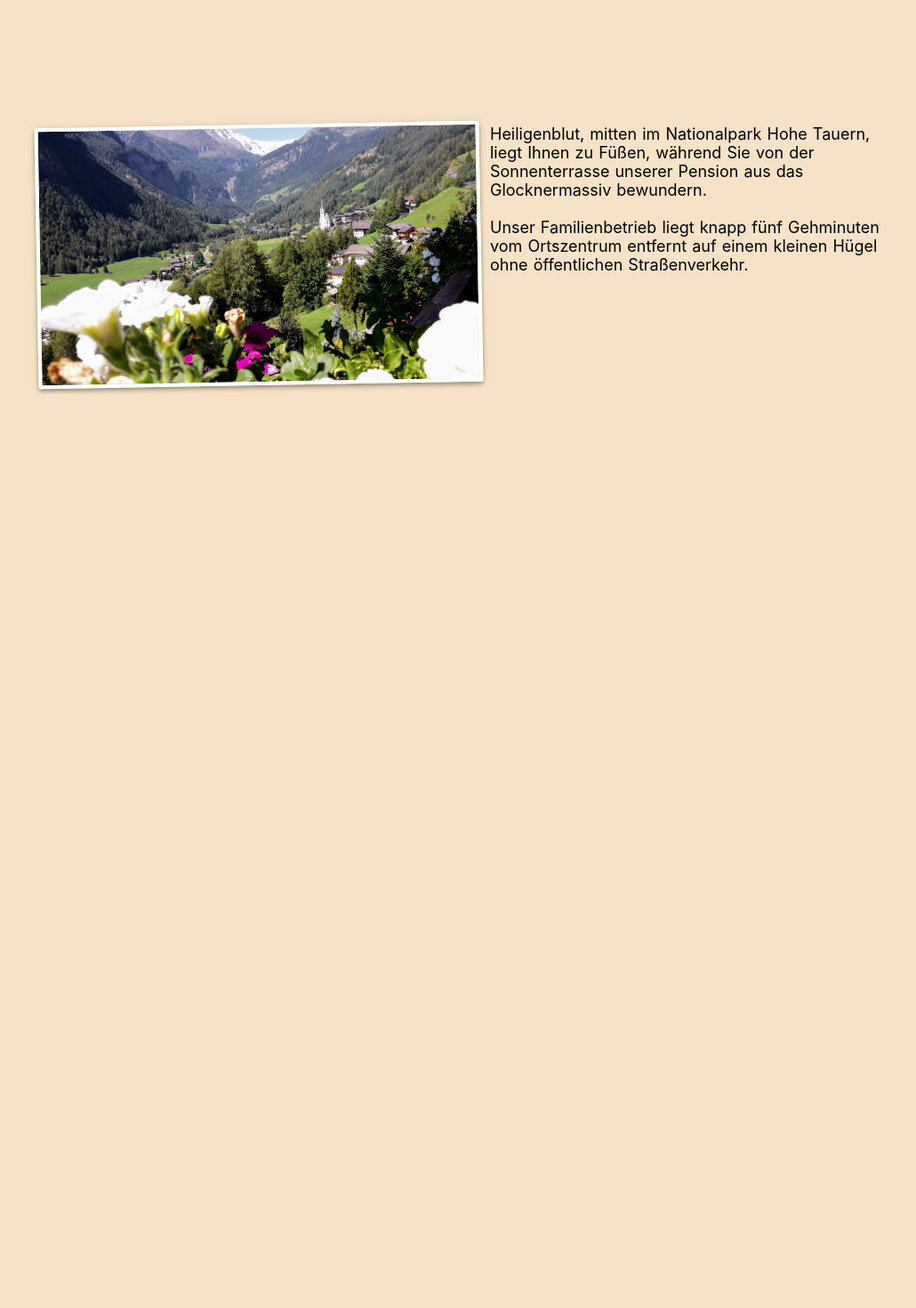
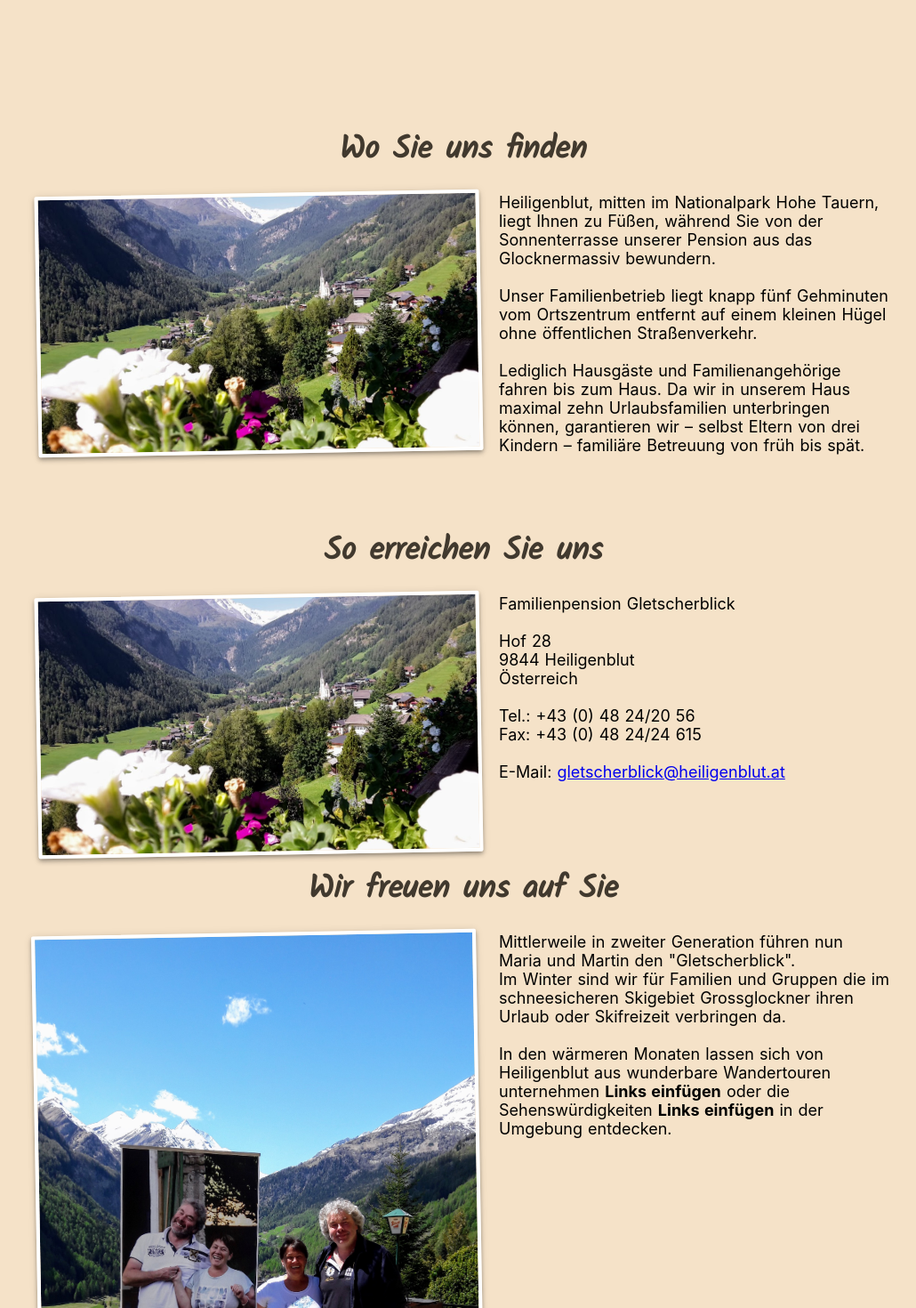
Before and after one commit to Sopamo/gletscherblick, a Nuxt app: page / in a window 1280 px wide. Shown: the part 640-2110 px from the top of the page at 89% size, without its empty margins (119-1149 px from the left). Before the commit the page ends 1083 px from the top, so only its background shows below. Built offline with nearby package versions, Linux system fonts and the light colour scheme.

Commit message:
Add more frontpage content

```diff
--- a/layouts/default.vue
+++ b/layouts/default.vue
@@ -30,6 +30,15 @@ html {
   background: #f5e2c8;
 }
 
+h2, h3 {
+  font-family: 'Kalam', cursive;
+  color: #41392e;
+}
+
+h2 {
+  font-size: 36px;
+}
+
 *, *:before, *:after {
   box-sizing: border-box;
   margin: 0;
@@ -37,7 +46,7 @@ html {
 
 .float-left {
   float: left;
-  margin-right: 10px;
+  margin-right: 20px;
   margin-bottom: 10px;
 }
 
@@ -48,11 +57,20 @@ img.albumify {
   box-shadow: 0 4px 5px 0 rgba(0,0,0,0.14), 0 1px 10px 0 rgba(0,0,0,0.12), 0 2px 4px -1px rgba(0,0,0,0.3);
 }
 
+.text-center {
+  text-align: center;
+}
+
+h2 {
+  margin-bottom: 20px;
+}
+
 .container {
   margin: 20px auto;
   width: 100%;
   padding: 0 20px;
   max-width: 1000px;
+  clear: both;
 
   &.max-width {
     margin: 0;
@@ -66,7 +84,7 @@ img.albumify {
 }
 
 .main-nav {
-  position: fixed;
+  position: absolute;
   top: 0;
   right: 20px;
 
--- a/nuxt.config.js
+++ b/nuxt.config.js
@@ -10,7 +10,8 @@ module.exports = {
       { hid: 'description', name: 'description', content: 'Nuxt.js project' }
     ],
     link: [
-      { rel: 'icon', type: 'image/x-icon', href: '/favicon.ico' }
+      { rel: 'icon', type: 'image/x-icon', href: '/favicon.ico' },
+      { rel: 'stylesheet', href: 'https://fonts.googleapis.com/css?family=Kalam' }
     ]
   },
   /*
--- a/pages/index.vue
+++ b/pages/index.vue
@@ -1,6 +1,6 @@
 <template>
 <div>
-  <section class="container max-width">
+  <div class="container max-width">
     <div class="main-image-wrapper">
       <img src="../assets/frontpage.jpg" class="main-image">
       <h1 class="intro-text">
@@ -10,12 +10,37 @@
         in Heiligenblut</small>
       </h1>
     </div>
-  </section>
+  </div>
   <section class="container large-up">
+    <h2 class="text-center">Wo Sie uns finden</h2>
     <img src="../assets/blick-nach-heiligenblut.jpg" width="500" alt="Blick von der Sonnenterrasse nach Heiligenblut" class="albumify float-left">
     Heiligenblut, mitten im Nationalpark Hohe Tauern, liegt Ihnen zu Füßen, während Sie von der Sonnenterrasse unserer Pension aus das Glocknermassiv bewundern. <br>
     <br>
-    Unser Familienbetrieb liegt knapp fünf Gehminuten vom Ortszentrum entfernt auf einem kleinen Hügel ohne öffentlichen Straßenverkehr.
+    Unser Familienbetrieb liegt knapp fünf Gehminuten vom Ortszentrum entfernt auf einem kleinen Hügel ohne öffentlichen Straßenverkehr.<br>
+    <br>
+    Lediglich Hausgäste und Familienangehörige fahren bis zum Haus. Da wir in unserem Haus maximal zehn Urlaubsfamilien unterbringen können, garantieren wir – selbst Eltern von drei Kindern – familiäre Betreuung von früh bis spät.
+  </section>
+  <section class="container large-up">
+    <h2 class="text-center">So erreichen Sie uns</h2>
+    <img src="../assets/blick-nach-heiligenblut.jpg" width="500" alt="Blick von der Sonnenterrasse nach Heiligenblut" class="albumify float-left">
+    Familienpension Gletscherblick<br>
+    <br>
+    Hof 28<br>
+    9844 Heiligenblut<br>
+    Österreich<br>
+    <br>
+    Tel.: +43 (0) 48 24/20 56<br>
+    Fax: +43 (0) 48 24/24 615<br>
+    <br>
+    E-Mail: <a href="mailto:gletscherblick@heiligenblut.at">gletscherblick@heiligenblut.at</a>
+  </section>
+  <section class="container large-up">
+    <h2 class="text-center">Wir freuen uns auf Sie</h2>
+    <img src="../assets/maria-und-martin.jpg" width="500" alt="Blick von der Sonnenterrasse nach Heiligenblut" class="albumify float-left">
+    Mittlerweile in zweiter Generation führen nun Maria und Martin den "Gletscherblick".<br>
+    Im Winter sind wir für Familien und Gruppen die im schneesicheren Skigebiet Grossglockner ihren Urlaub oder Skifreizeit verbringen da.<br>
+    <br>
+    In den wärmeren Monaten lassen sich von Heiligenblut aus wunderbare Wandertouren unternehmen <strong>Links einfügen</strong> oder die Sehenswürdigkeiten <strong>Links einfügen</strong> in der Umgebung entdecken.
   </section>
 </div>
 </template>
```
Also changed, not shown: assets/maria-und-martin.jpg (added).
